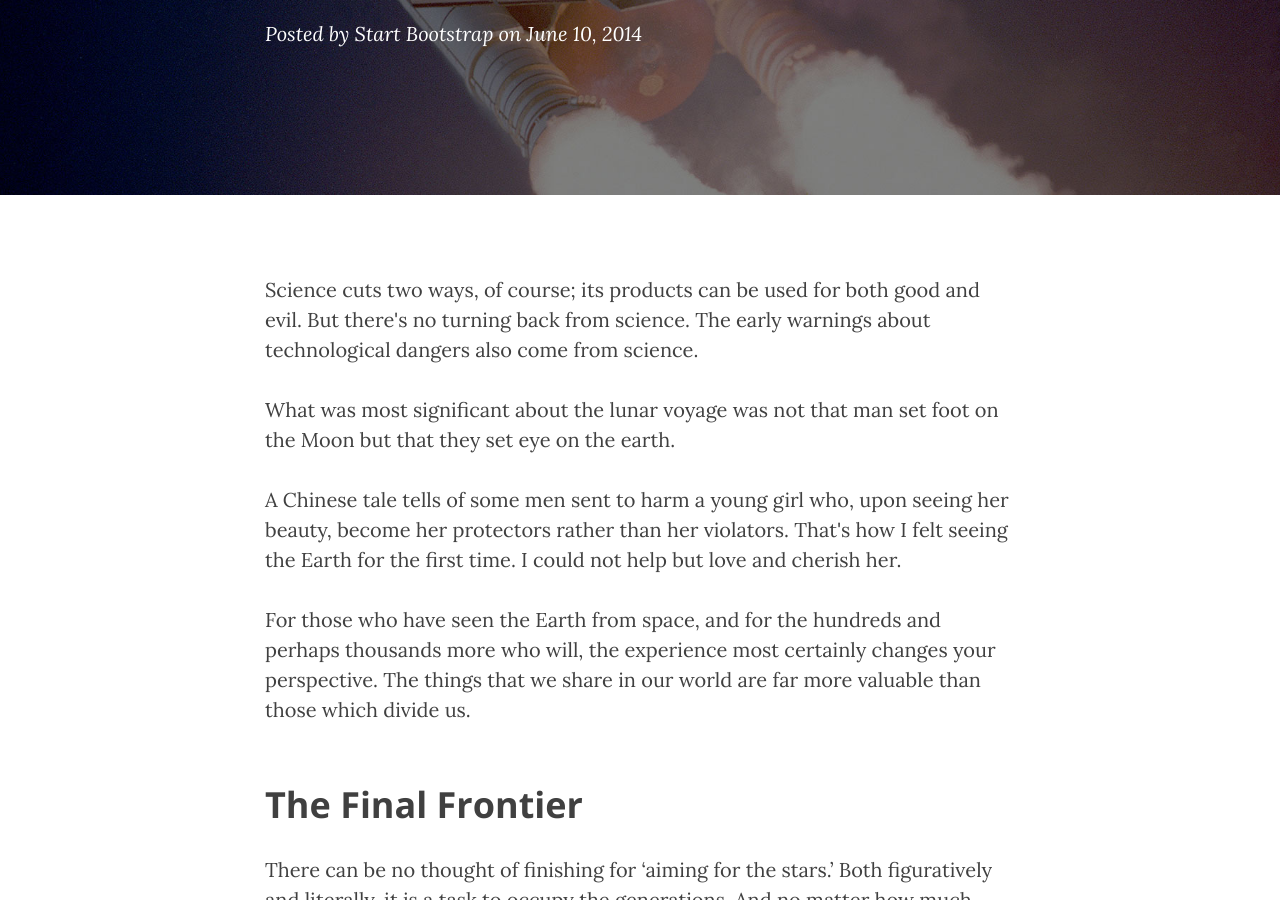
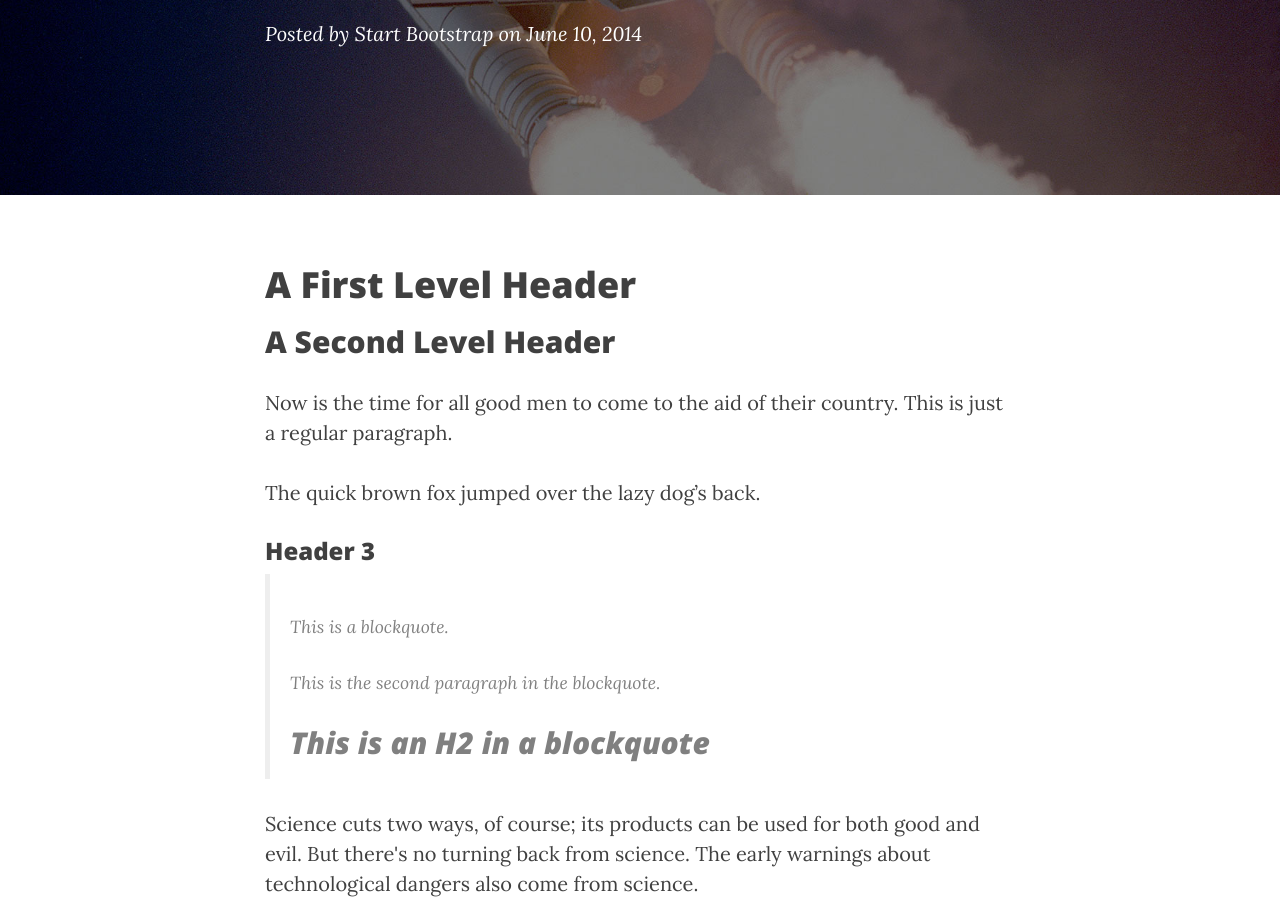
Before and after one commit to tverbesselt/prog5, a Jekyll site: the page built from _posts/2014-06-10-dinosaurs.markdown, in a window 1280 px wide and 900 px high, scrolled down 374 px. Built offline with Jekyll 4.4.1, drawn with Linux system fonts in a browser that asks for light colours; nearby versions of some CDN libraries.

Commit message:
markdown toegevoegd

```diff
--- a/_posts/2014-06-10-dinosaurs.markdown
+++ b/_posts/2014-06-10-dinosaurs.markdown
@@ -7,7 +7,26 @@
 header-img: "img/post-bg-01.jpg"
 ---
 
+A First Level Header
+====================
 
+A Second Level Header
+---------------------
+
+Now is the time for all good men to come to
+the aid of their country. This is just a
+regular paragraph.
+
+The quick brown fox jumped over the lazy
+dog's back.
+
+### Header 3
+
+> This is a blockquote.
+>
+> This is the second paragraph in the blockquote.
+>
+> ## This is an H2 in a blockquote
 
 
 <p>Science cuts two ways, of course; its products can be used for both good and evil. But there's no turning back from science. The early warnings about technological dangers also come from science.</p>
```
